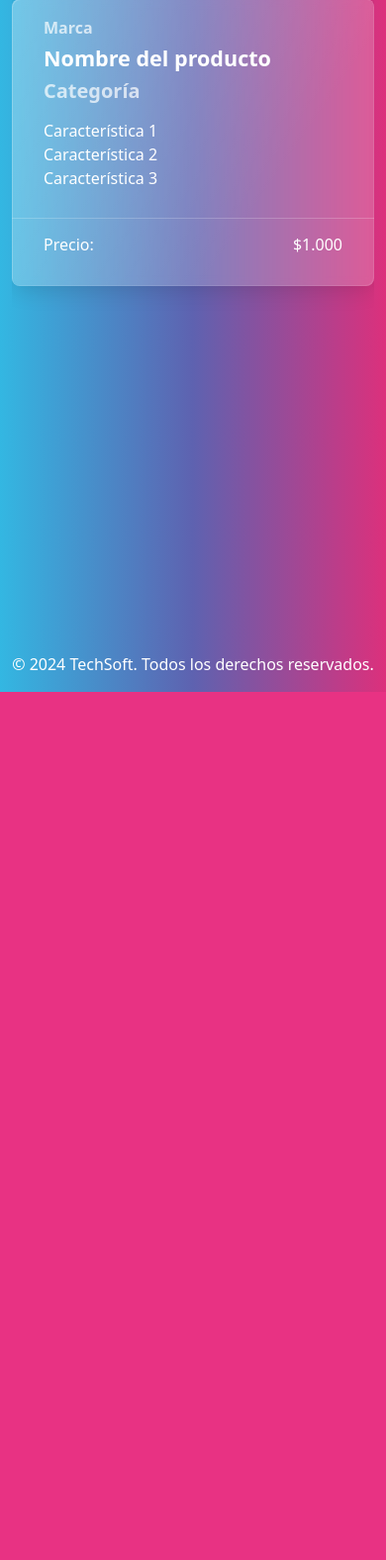
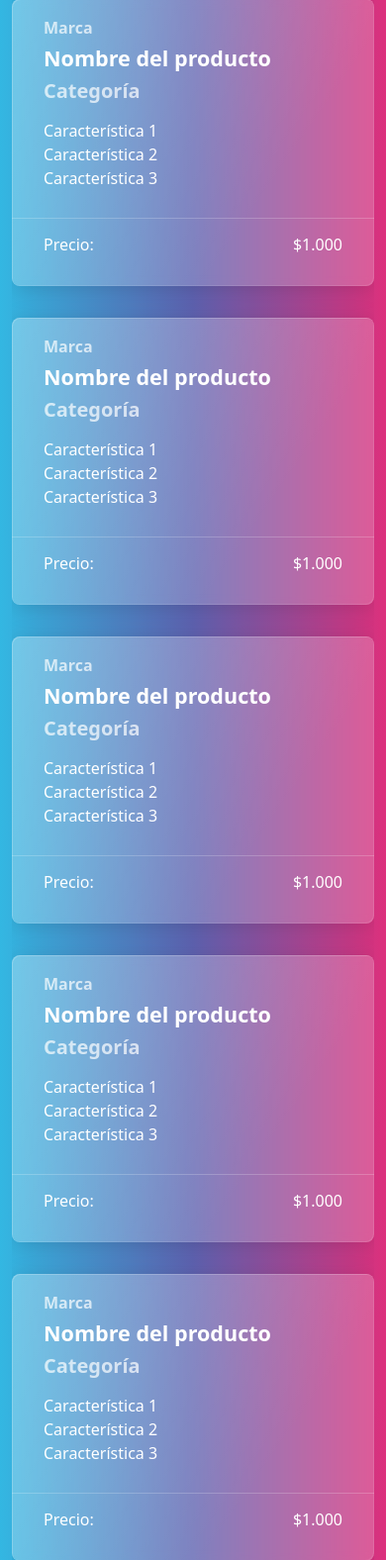
Before and after one commit to LuCamano/Proyecto-TechSoft, a Django app: page / in a window 390 px wide. Shown: the part 145-1721 px from the top of the page at 99% size. Before the commit the page ends 844 px from the top, so only its background shows below. Run offline with Django 5.2, Linux system fonts and the light colour scheme; some libraries are stand-ins or nearby versions.

Commit message:
Ajuste a la responsividad del index

```diff
--- a/pagina/templates/index.html
+++ b/pagina/templates/index.html
@@ -5,7 +5,7 @@
 {% block content %}
     <div class="container-fluid mt-2">
         <h2>Últimos agregados</h2>
-        <div class="d-flex gap-2 overflow-x-auto">
+        <div class="d-md-flex gap-2 overflow-x-auto">
             {% comment %} Aqui van los productos {% endcomment %}
             <div class="col-12 col-md-4 col-lg-3 mb-3">
                 <a class="card text-decoration-none" href="{% url "producto" %}">
```
